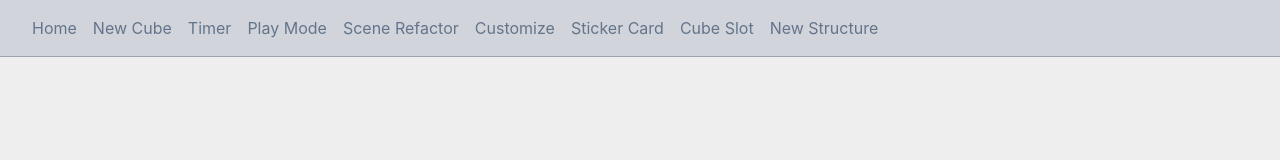
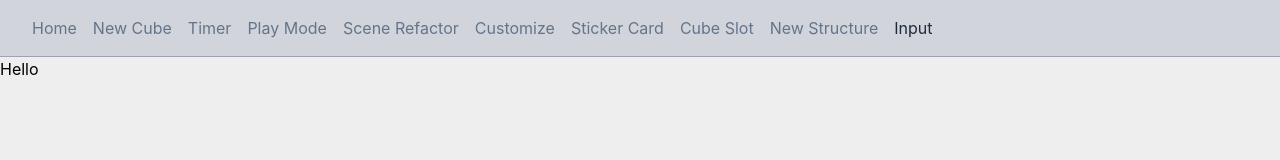
Before and after one commit to McHeisenburglar/rubiks-cube-3d-vite, a React (Vite) app: page /rubiks-cube-3d-vite/input-elements in a window 1280 px wide. Shown: the top 160 px of the page. Built offline with nearby package versions, Linux system fonts and the light colour scheme.

Commit message:
Add page component.

```diff
--- a/src/App.tsx
+++ b/src/App.tsx
@@ -21,6 +21,7 @@ import CustomizePanel from './components/ui/customize'
 import Main from './components/sticker-cards/Main'
 import PlayWithCubeSlot from './components/cube-slots/PlayWithCubeSlot'
 import PlayModeStructure from './components/new-structure/MainStructure'
+import InputPage from './components/input/InputPage'
 
 const routes = [
 	{
@@ -68,6 +69,11 @@ const routes = [
 		element: <PlayModeStructure />,
 		name: 'New Structure',
 	},
+	{
+		path: '/input-elements',
+		element: <InputPage />,
+		name: 'Input',
+	},
 ]
 
 function App() {
--- /dev/null
+++ b/src/components/input/InputPage.tsx
@@ -0,0 +1,9 @@
+import React from 'react'
+
+interface IProps {}
+
+const Main: React.FC<IProps> = () => {
+	return <div>Hello</div>
+}
+
+export default Main
```
